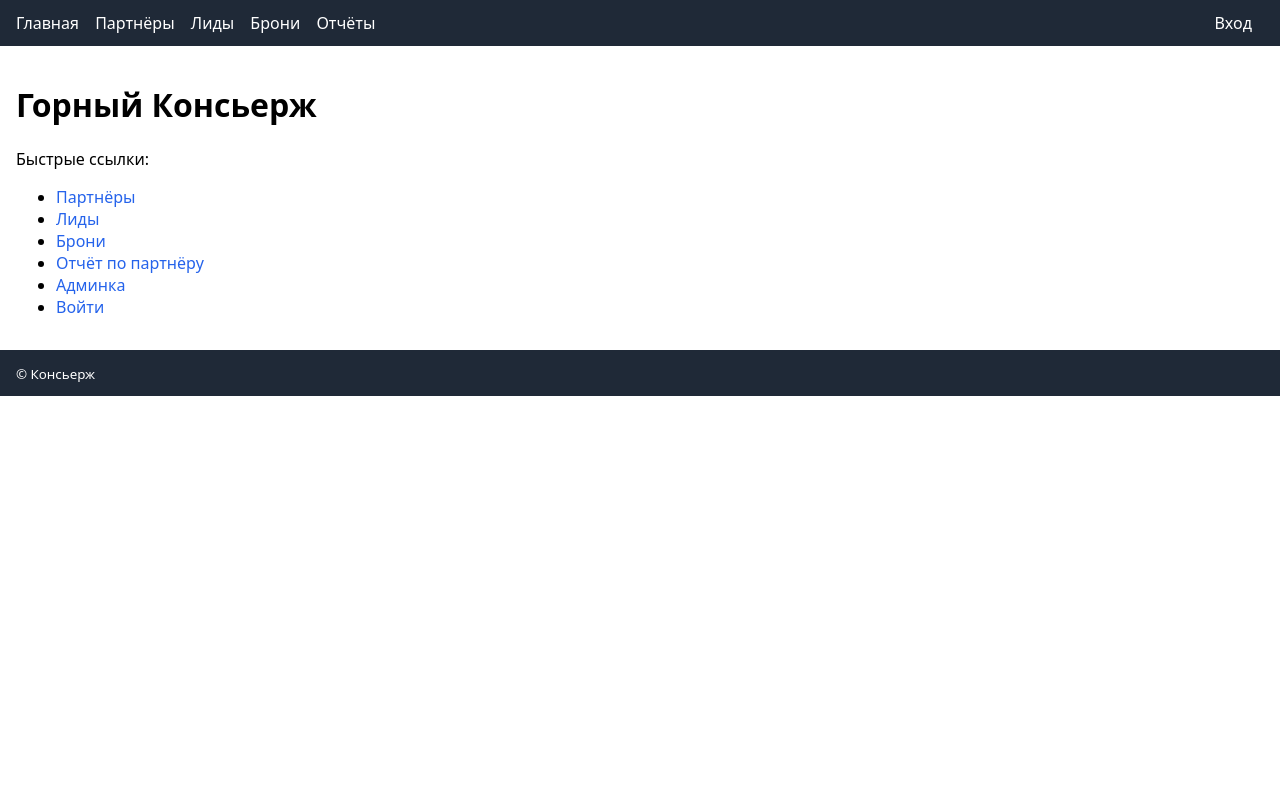
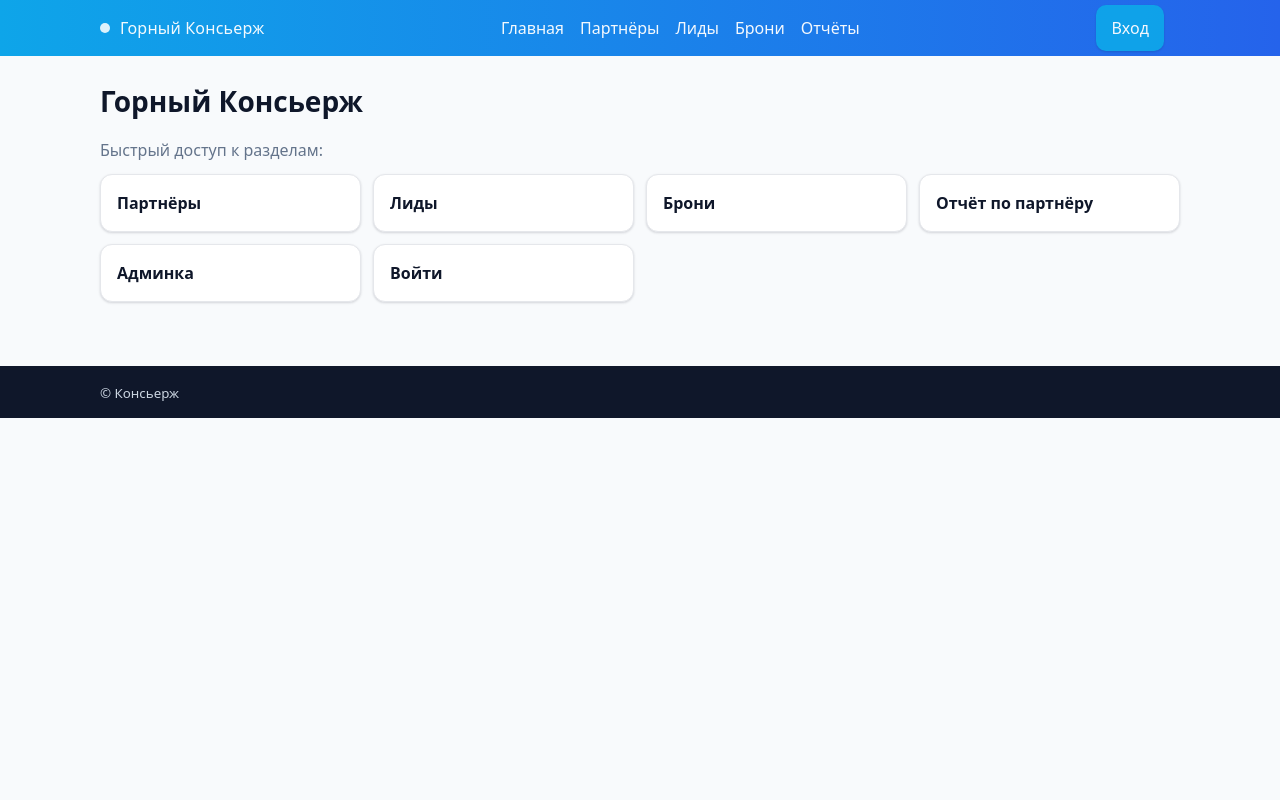
Before and after one commit to danilovmy/moutain_concierge, a Django app: page / in a window 1280 px wide. Run offline with Django 5.2, Linux system fonts and the light colour scheme.

Commit message:
add styles

```diff
--- a/templates/base.html
+++ b/templates/base.html
@@ -5,40 +5,114 @@
     <meta name="viewport" content="width=device-width, initial-scale=1.0" />
     <title>{% block title %}Консьерж{% endblock %}</title>
     <style>
-      body { font-family: system-ui, Arial, sans-serif; margin: 0; }
-      header, footer { background: #1f2937; color: #fff; padding: 12px 16px; }
-      a { color: #2563eb; text-decoration: none; }
-      nav a { color: #fff; margin-right: 12px; }
-      main { padding: 16px; }
-      table { border-collapse: collapse; width: 100%; }
-      th, td { border: 1px solid #e5e7eb; padding: 6px 8px; text-align: left; }
-      th { background: #f3f4f6; }
+      :root {
+        --primary: #0ea5e9;
+        --primary-600: #0284c7;
+        --bg: #f8fafc;
+        --surface: #ffffff;
+        --text: #0f172a;
+        --muted: #64748b;
+        --border: #e5e7eb;
+        --shadow: 0 1px 2px rgba(16, 24, 40, 0.06), 0 1px 3px rgba(16, 24, 40, 0.1);
+      }
+
+      html, body { height: 100%; }
+      body {
+        margin: 0;
+        color: var(--text);
+        background: var(--bg);
+        font-family: ui-sans-serif, system-ui, -apple-system, Segoe UI, Roboto, Arial, "Noto Sans", "Helvetica Neue", "Apple Color Emoji", "Segoe UI Emoji";
+        line-height: 1.5;
+      }
+
+      a { color: var(--primary); text-decoration: none; }
+      a:hover { text-decoration: underline; }
+
+      .container { max-width: 1080px; margin: 0 auto; padding: 0 16px; }
+
+      header { background: linear-gradient(90deg, #0ea5e9, #2563eb); color: #fff; position: sticky; top: 0; z-index: 10; }
+      header .nav { display: flex; align-items: center; justify-content: space-between; height: 56px; }
+      header .nav a { color: #fff; opacity: .95; margin-right: 16px; font-weight: 500; }
+      header .nav a:hover { opacity: 1; text-decoration: none; }
+      .brand { display: inline-flex; gap: 10px; align-items: center; font-weight: 800; letter-spacing: .2px; }
+      .brand .dot { width: 10px; height: 10px; border-radius: 999px; background: #fff; opacity: .9; }
+      .nav-right { display: inline-flex; gap: 12px; align-items: center; }
+      .nav-links { display: inline-flex; align-items: center; }
+
+      main { padding: 24px 0 48px; }
+
+      footer { background: #0f172a; color: #cbd5e1; }
+      footer .container { padding: 14px 16px; }
+
+      h1 { margin: 0 0 16px; font-size: 28px; }
+      h2 { margin: 16px 0 8px; font-size: 22px; }
+      p { margin: 0 0 12px; color: var(--text); }
+
+      .btn {
+        display: inline-flex; align-items: center; justify-content: center; gap: 8px;
+        padding: 10px 14px; border-radius: 10px; border: 1px solid var(--border);
+        background: var(--surface); color: var(--text); box-shadow: var(--shadow); font-weight: 600;
+        transition: transform .12s ease, box-shadow .12s ease;
+      }
+      .btn:hover { transform: translateY(-1px); }
+      .btn-primary { background: var(--primary); border-color: transparent; color: #fff; }
+      .btn-primary:hover { background: var(--primary-600); }
+
+      .card { background: var(--surface); border: 1px solid var(--border); border-radius: 12px; box-shadow: var(--shadow); padding: 16px; }
+      .card-link { display: block; padding: 16px; border-radius: 12px; background: var(--surface); border: 1px solid var(--border); box-shadow: var(--shadow); transition: transform .12s ease, box-shadow .12s ease; font-weight: 600; color: var(--text); }
+      .card-link:hover { transform: translateY(-2px); box-shadow: 0 6px 16px rgba(16,24,40,0.12); text-decoration: none; }
+      .grid { display: grid; gap: 12px; grid-template-columns: repeat(auto-fill, minmax(220px, 1fr)); list-style: none; padding: 0; }
+
+      table { border-collapse: collapse; width: 100%; background: var(--surface); border-radius: 12px; overflow: hidden; box-shadow: var(--shadow); }
+      th, td { border-bottom: 1px solid var(--border); padding: 10px 12px; text-align: left; }
+      th { background: #f1f5f9; }
       .actions { display: inline-flex; gap: 8px; }
-      form.inline>* { margin-right: 8px; }
+      form.inline > * { margin-right: 8px; }
+
+      form { max-width: 420px; }
+      form p { margin: 0 0 12px 0; }
+      label { display: block; font-size: 14px; color: var(--muted); margin-bottom: 6px; }
+      input[type=text], input[type=password], input[type=email], input[type=number], input[type=date], input[type=search], select, textarea {
+        width: 100%; padding: 10px 12px; border: 1px solid var(--border); border-radius: 10px; background: var(--surface); outline: none;
+      }
+      input:focus, select:focus, textarea:focus { border-color: var(--primary); box-shadow: 0 0 0 3px rgba(14,165,233,.2); }
+      .form-actions { margin-top: 16px; display: flex; gap: 8px; }
+
+      .auth-wrap { display: grid; justify-content: center; padding-top: 24px; }
+      .auth-card { width: 100%; max-width: 420px; }
+      .muted { color: var(--muted); }
     </style>
   </head>
   <body>
     <header>
-      <nav>
+      <div class="container nav">
+        <a href="/" class="brand"><span class="dot"></span>Горный Консьерж</a>
+        <div class="nav-links">
           <a href="/">Главная</a>
           <a href="{% url 'partners:list' %}">Партнёры</a>
           <a href="{% url 'leads:list' %}">Лиды</a>
           <a href="{% url 'bookings:list' %}">Брони</a>
           <a href="{% url 'reports:partner_report' %}">Отчёты</a>
-        <span style="float:right;">
+        </div>
+        <div class="nav-right">
           {% if user.is_authenticated %}
-            {{ user.username }} · <a href="{% url 'logout' %}">Выход</a>
+            <span class="muted">{{ user.username }}</span>
+            <a class="btn btn-primary" href="{% url 'logout' %}">Выход</a>
           {% else %}
-            <a href="{% url 'login' %}">Вход</a>
+            <a class="btn btn-primary" href="{% url 'login' %}">Вход</a>
           {% endif %}
-        </span>
-      </nav>
+        </div>
+      </div>
     </header>
     <main>
+      <div class="container">
         {% block content %}{% endblock %}
+      </div>
     </main>
     <footer>
+      <div class="container">
         <small>© Консьерж</small>
+      </div>
     </footer>
   </body>
   </html>
--- a/templates/index.html
+++ b/templates/index.html
@@ -2,17 +2,18 @@
 {% block title %}Главная{% endblock %}
 {% block content %}
 <h1>Горный Консьерж</h1>
-<p>Быстрые ссылки:</p>
-<ul>
-  <li><a href="{% url 'partners:list' %}">Партнёры</a></li>
-  <li><a href="{% url 'leads:list' %}">Лиды</a></li>
-  <li><a href="{% url 'bookings:list' %}">Брони</a></li>
-  <li><a href="{% url 'reports:partner_report' %}">Отчёт по партнёру</a></li>
-  <li><a href="{% url 'admin:index' %}">Админка</a></li>
-{% if user.is_authenticated %}
-  <li><a href="{% url 'logout' %}">Выйти</a></li>
-{% else %}
-  <li><a href="{% url 'login' %}">Войти</a></li>
-{% endif %}
-  </ul>
+<p class="muted">Быстрый доступ к разделам:</p>
+
+<ul class="grid" style="margin-top:12px;">
+  <li><a class="card-link" href="{% url 'partners:list' %}">Партнёры</a></li>
+  <li><a class="card-link" href="{% url 'leads:list' %}">Лиды</a></li>
+  <li><a class="card-link" href="{% url 'bookings:list' %}">Брони</a></li>
+  <li><a class="card-link" href="{% url 'reports:partner_report' %}">Отчёт по партнёру</a></li>
+  <li><a class="card-link" href="{% url 'admin:index' %}">Админка</a></li>
+  {% if user.is_authenticated %}
+    <li><a class="card-link" href="{% url 'logout' %}">Выйти</a></li>
+  {% else %}
+    <li><a class="card-link" href="{% url 'login' %}">Войти</a></li>
+  {% endif %}
+</ul>
 {% endblock %}
```
Also changed, not shown: templates/registration/login.html (+7 -1 lines). Lines whose indentation alone changed are shown as unchanged.
